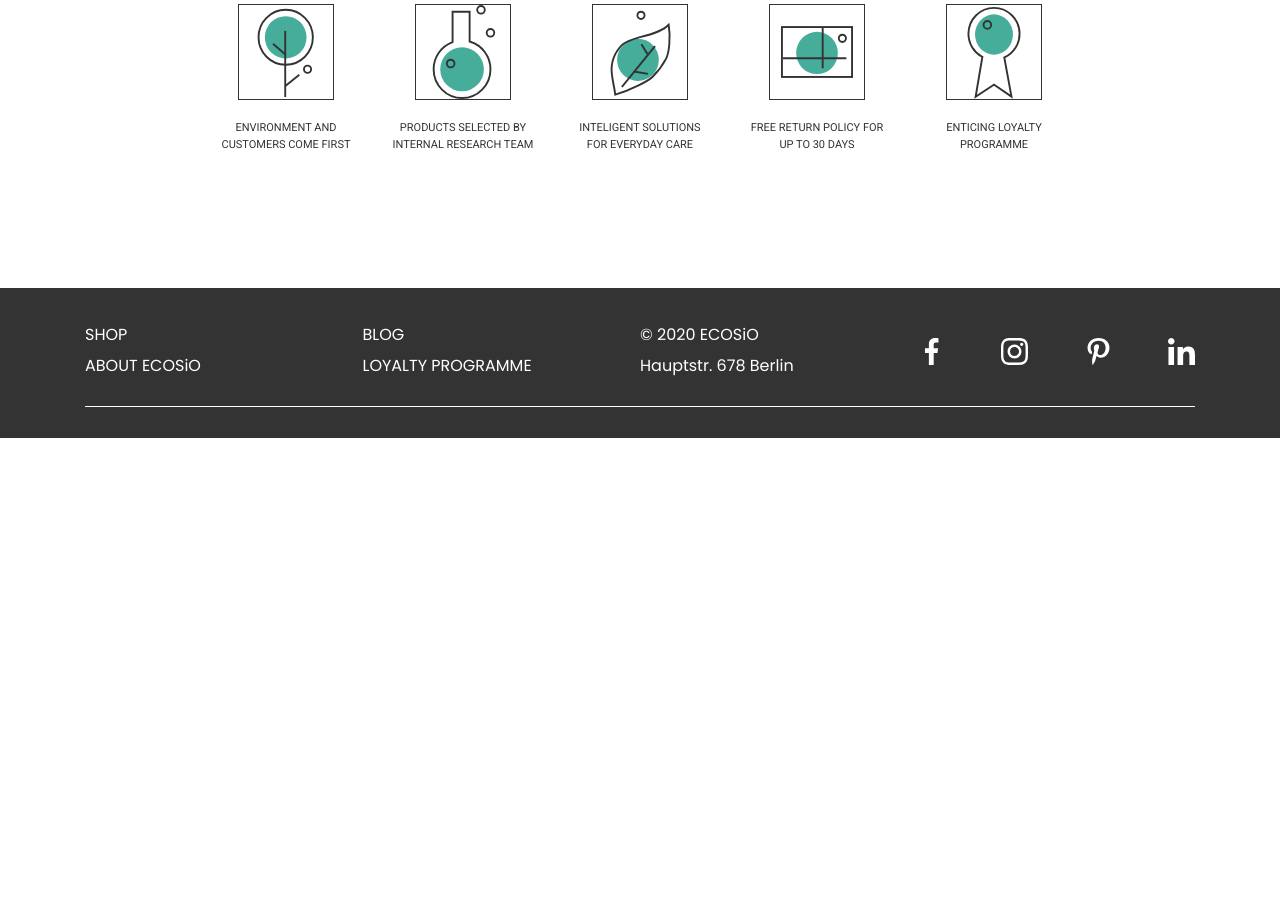
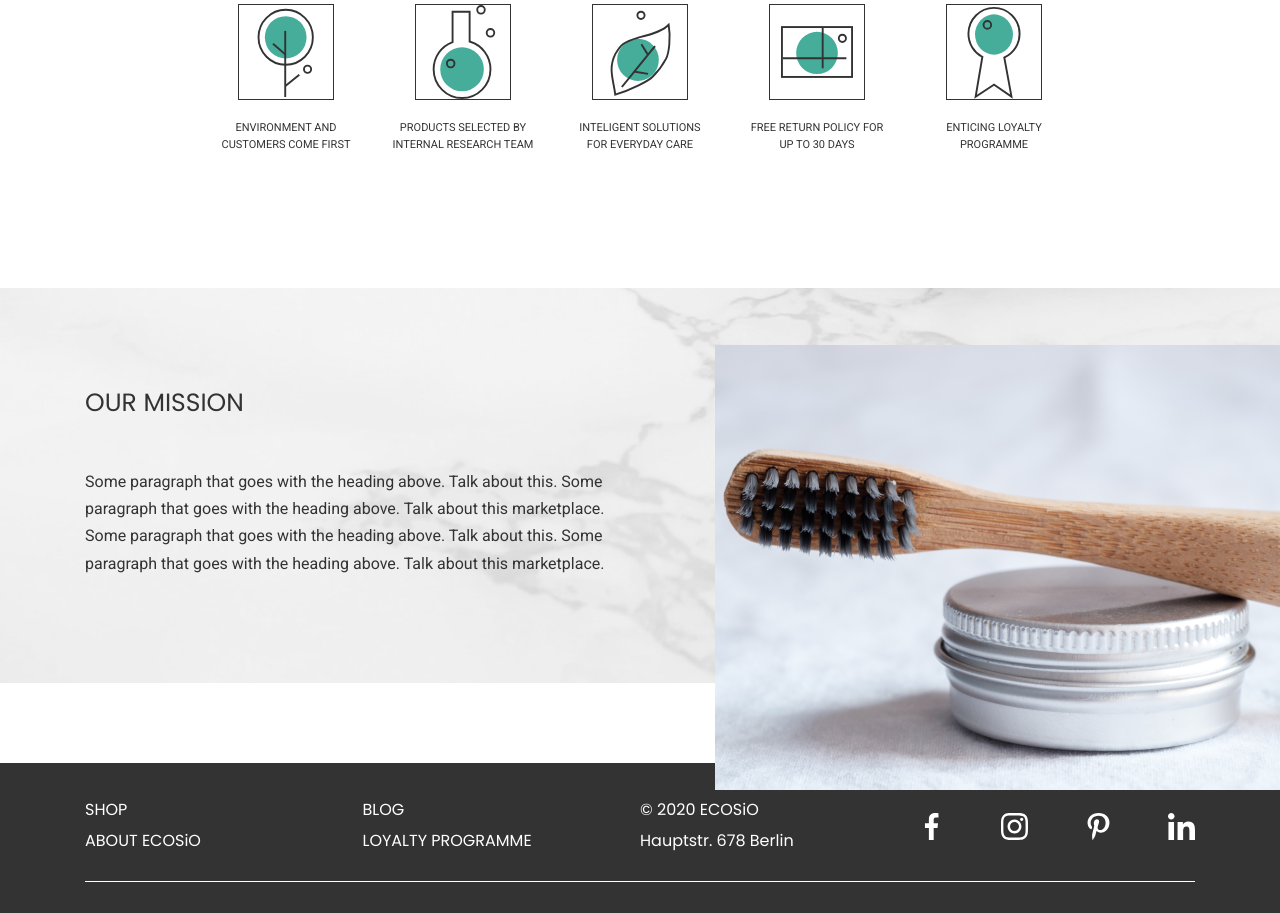
Before and after one commit to valentina-b/ecosio-eco-friendly-cosmetics, a Django app: page /about/ in a window 1280 px wide. Shown: the part 793-1706 px from the top of the page. Before the commit the page ends 1231 px from the top, so only its background shows below. Run offline with Django 3.2, Linux system fonts and the light colour scheme; some libraries are stand-ins or nearby versions.

Commit message:
add about section 2 elements and style

```diff
--- a/about/templates/about/about.html
+++ b/about/templates/about/about.html
@@ -10,4 +10,5 @@
 
 {% block content %}
     {% include 'about/includes/section_content_1_usp.html' %}
+    {% include 'about/includes/section_content_2_mission.html' %}
 {% endblock %}
--- /dev/null
+++ b/about/templates/about/includes/section_content_2_mission.html
@@ -0,0 +1,28 @@
+<section>
+    <div class="container-fluid container-fluid-box div-section about-section-2">
+        <div class="div-container-box">
+            <div class="container">
+                <div class="row">
+                    <div class="col-sm-6 col-12">
+                        <div class="div-section-text-left">
+                            <h1 class="h2-style section-title">Our mission</h1>
+                            <p class="section-p">
+                                Some paragraph that goes with the heading above. Talk about this.
+                                Some paragraph that goes with the heading above. Talk about this
+                                marketplace.
+                                Some paragraph that goes with the heading above. Talk about this.
+                                Some paragraph that goes with the heading above. Talk about this
+                                marketplace.
+                            </p>
+                        </div>
+                    </div>
+                    <div class="col-sm-6 col-12 no-padding">
+                        <div class="div-section-img-right">
+                            <img src="../static/images/about/img-about-sec2.png" alt="">
+                        </div>
+                    </div>
+                </div>
+            </div>
+        </div>
+    </div>
+</section>
--- a/static/css/base.css
+++ b/static/css/base.css
@@ -297,7 +297,7 @@ input[type="text"] {
     line-height: 170%;
 }
 
-.hp-section-2 {
+.hp-section-2, .about-section-2 {
     height: 395px;
     background: url('../images/img-background-1.png') no-repeat center;
     background-size: cover;
@@ -570,7 +570,7 @@ footer p {
     .category-card-row {
         margin: 55px 0;
     }
-    .hp-section-2, .hp-section-5 {
+    .hp-section-2, .hp-section-5, .about-section-2 {
         height: 420px;
     }
 }
@@ -595,7 +595,7 @@ footer p {
         background: url(../images/homepage/img-hp-mob-header.png) no-repeat center;
         height: 550px;
     }
-    .hp-section-2, .hp-section-5 {
+    .hp-section-2, .hp-section-5, .about-section-2 {
         height: 100%;
     }
     .div-section-img-right img {
```
Also changed, not shown: static/images/about/img-about-sec1.png (deleted), static/images/about/img-about-sec2.png, static/images/about/img-about-sec3.png (added).
